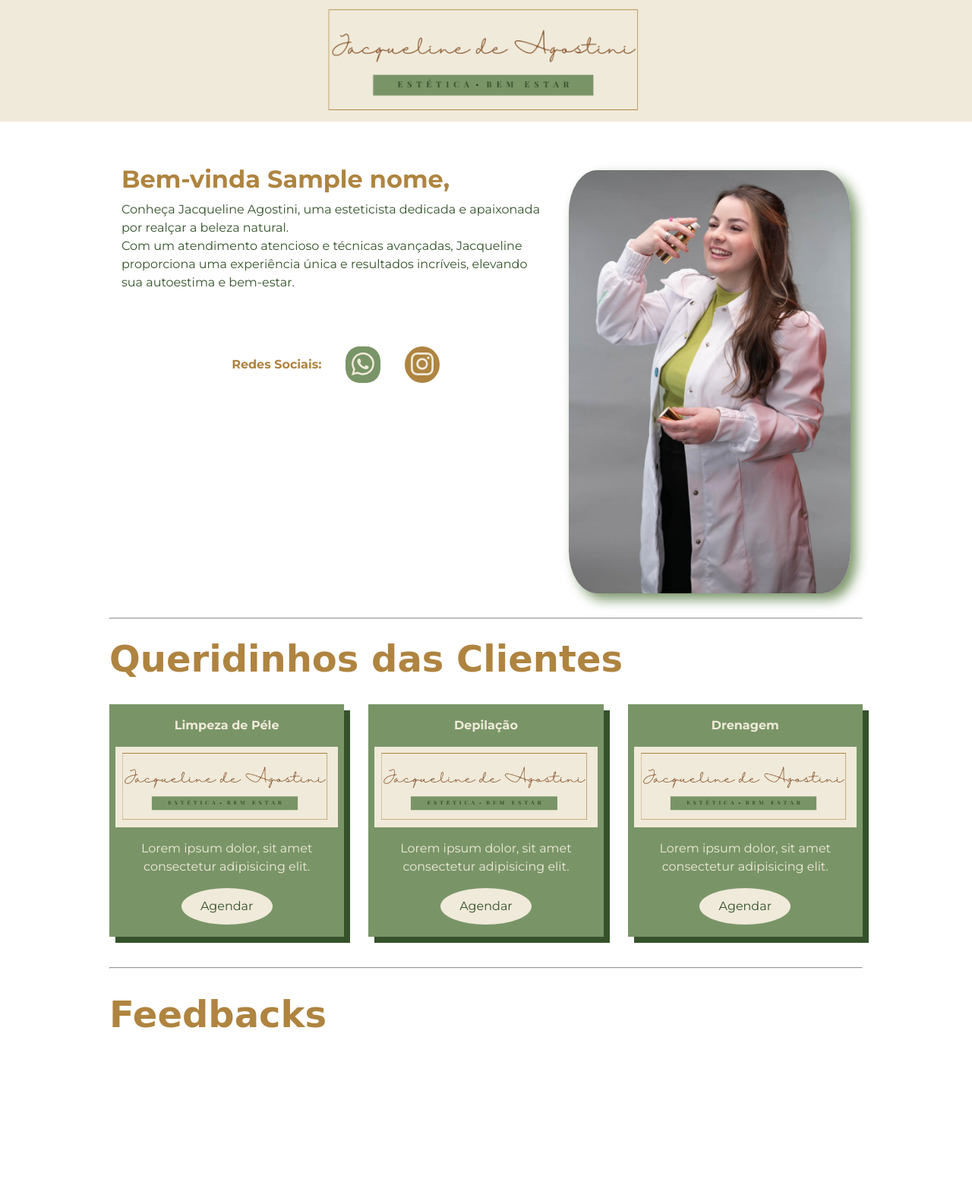
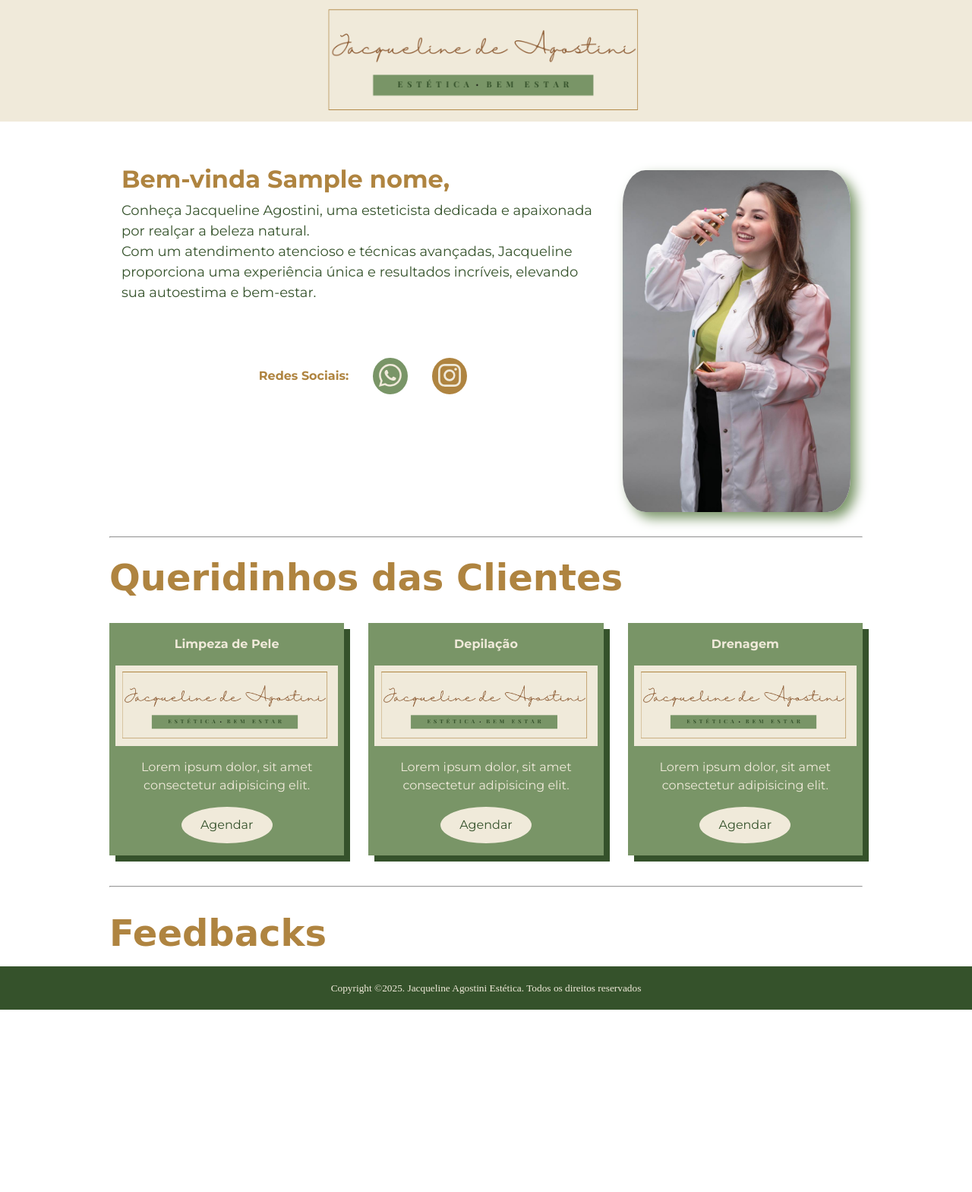
Before and after one commit to thiagofalima/projeto-tcc-mba, a Flask app: template templates/home.html in a window 1280 px wide. Shown: the part 54-1623 px from the top of the page at 76% size. After the commit the page ends 1383 px from the top, so only its background shows below. Run offline with Flask 3, Linux system fonts and the light colour scheme; the template is opened without the code that fills it: most values are stand-ins (such as "Sample title", 1, 10 or a date in 2020); some web fonts are replaced.

Commit message:
Small design changes

```diff
--- a/static/css/main.css
+++ b/static/css/main.css
@@ -88,7 +88,7 @@ body {
     height: 3em;
     color: var(--bege-claro);
     background-color: var(--verde-claro);
-    border-radius: 40%;
+    border-radius: 50%;
 }
 
 .ig__link {
@@ -96,13 +96,24 @@ body {
     height: 3em;
     color: var(--bege-claro);
     background: var(--marrom-escuro);
-    border-radius: 70%;
+    border-radius: 50%;
 }
 
 .container__right--photo {
     border-radius: 10%;
     box-shadow: 0.5em 0.5em 1em var(--verde-claro);
     font-weight:bold;
+}
+
+@media screen and (min-width: 1000px){
+    .container__right--photo {
+        max-width: 300px;
+    }
+
+    .container__left--text {
+        font-size: 18px;
+        line-height: 1.5em;
+    }
 }
 
 .container__queridinhos {
@@ -168,7 +179,7 @@ body {
 .footer {
     width: 100%;
     position: relative;
-    margin-top: 100%;
+    bottom: 0%;
 
     padding: 1rem 0;
 
--- a/templates/home.html
+++ b/templates/home.html
@@ -54,7 +54,7 @@
     </h3>
 
     <div class="container__queridinhos--items">
-      {% for i in ['Limpeza de Péle', 'Depilação', 'Drenagem'] %}
+      {% for i in ['Limpeza de Pele', 'Depilação', 'Drenagem'] %}
       <a href="" class="queridinhos__link">
         <h4 class="queridinhos__titles">{{ i }}</h4>
         <img src="{{ url_for('static', filename='assets/logotipo.png') }}" alt="">
```
